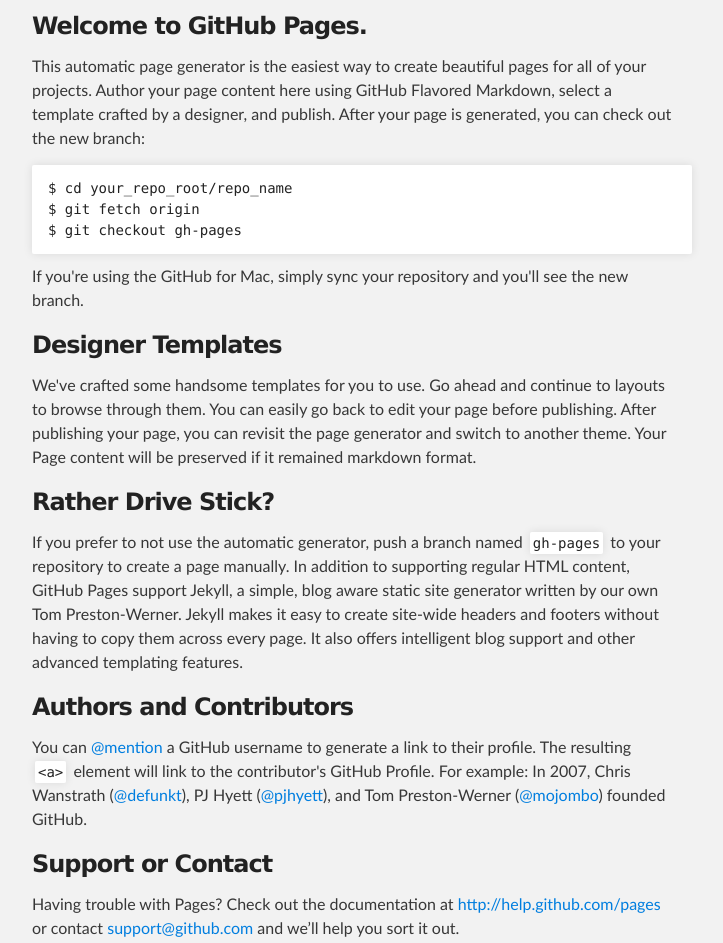
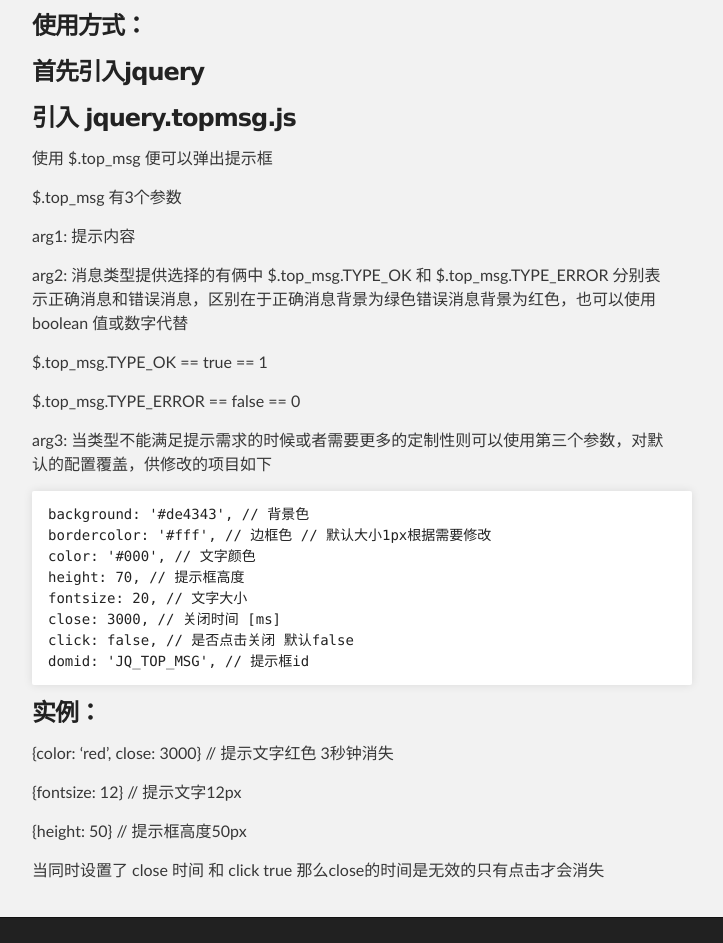
Before and after one commit to iaceob/topmsg, a plain HTML site: page index.html in a window 1280 px wide. Shown: the part 252-1195 px from the top of the page, without its empty margins (288-1011 px from the left). Drawn offline with Linux system fonts and the light colour scheme.

```diff
--- a/index.html
+++ b/index.html
@@ -32,36 +32,48 @@
     <div id="main_content_wrap" class="outer">
       <section id="main_content" class="inner">
         <h3>
-<a name="welcome-to-github-pages" class="anchor" href="#welcome-to-github-pages"><span class="octicon octicon-link"></span></a>Welcome to GitHub Pages.</h3>
+<a name="%E4%BD%BF%E7%94%A8%E6%96%B9%E5%BC%8F" class="anchor" href="#%E4%BD%BF%E7%94%A8%E6%96%B9%E5%BC%8F"><span class="octicon octicon-link"></span></a>使用方式：</h3>
 
-<p>This automatic page generator is the easiest way to create beautiful pages for all of your projects. Author your page content here using GitHub Flavored Markdown, select a template crafted by a designer, and publish. After your page is generated, you can check out the new branch:</p>
+<h3>
+<a name="%E9%A6%96%E5%85%88%E5%BC%95%E5%85%A5jquery" class="anchor" href="#%E9%A6%96%E5%85%88%E5%BC%95%E5%85%A5jquery"><span class="octicon octicon-link"></span></a>首先引入jquery</h3>
 
-<pre><code>$ cd your_repo_root/repo_name
-$ git fetch origin
-$ git checkout gh-pages
+<h3>
+<a name="%E5%BC%95%E5%85%A5-jquerytopmsgjs" class="anchor" href="#%E5%BC%95%E5%85%A5-jquerytopmsgjs"><span class="octicon octicon-link"></span></a>引入 jquery.topmsg.js</h3>
+
+<p>使用 $.top_msg 便可以弹出提示框</p>
+
+<p>$.top_msg 有3个参数</p>
+
+<p>arg1:  提示内容</p>
+
+<p>arg2:  消息类型提供选择的有俩中 $.top_msg.TYPE_OK 和 $.top_msg.TYPE_ERROR 分别表示正确消息和错误消息，区别在于正确消息背景为绿色错误消息背景为红色，也可以使用 boolean 值或数字代替</p>
+
+<p>$.top_msg.TYPE_OK  == true == 1</p>
+
+<p>$.top_msg.TYPE_ERROR == false == 0</p>
+
+<p>arg3: 当类型不能满足提示需求的时候或者需要更多的定制性则可以使用第三个参数，对默认的配置覆盖，供修改的项目如下</p>
+
+<pre><code>background: '#de4343', // 背景色
+bordercolor: '#fff', // 边框色 // 默认大小1px根据需要修改
+color: '#000', // 文字颜色
+height: 70, // 提示框高度
+fontsize: 20, // 文字大小
+close: 3000, // 关闭时间 [ms]
+click: false, // 是否点击关闭 默认false
+domid: 'JQ_TOP_MSG', // 提示框id
 </code></pre>
 
-<p>If you're using the GitHub for Mac, simply sync your repository and you'll see the new branch.</p>
+<h3>
+<a name="%E5%AE%9E%E4%BE%8B" class="anchor" href="#%E5%AE%9E%E4%BE%8B"><span class="octicon octicon-link"></span></a>实例：</h3>
 
-<h3>
-<a name="designer-templates" class="anchor" href="#designer-templates"><span class="octicon octicon-link"></span></a>Designer Templates</h3>
+<p>{color: ‘red’, close: 3000} // 提示文字红色 3秒钟消失</p>
 
-<p>We've crafted some handsome templates for you to use. Go ahead and continue to layouts to browse through them. You can easily go back to edit your page before publishing. After publishing your page, you can revisit the page generator and switch to another theme. Your Page content will be preserved if it remained markdown format.</p>
+<p>{fontsize: 12} // 提示文字12px</p>
 
-<h3>
-<a name="rather-drive-stick" class="anchor" href="#rather-drive-stick"><span class="octicon octicon-link"></span></a>Rather Drive Stick?</h3>
+<p>{height: 50} // 提示框高度50px</p>
 
-<p>If you prefer to not use the automatic generator, push a branch named <code>gh-pages</code> to your repository to create a page manually. In addition to supporting regular HTML content, GitHub Pages support Jekyll, a simple, blog aware static site generator written by our own Tom Preston-Werner. Jekyll makes it easy to create site-wide headers and footers without having to copy them across every page. It also offers intelligent blog support and other advanced templating features.</p>
-
-<h3>
-<a name="authors-and-contributors" class="anchor" href="#authors-and-contributors"><span class="octicon octicon-link"></span></a>Authors and Contributors</h3>
-
-<p>You can <a href="https://github.com/blog/821" class="user-mention">@mention</a> a GitHub username to generate a link to their profile. The resulting <code>&lt;a&gt;</code> element will link to the contributor's GitHub Profile. For example: In 2007, Chris Wanstrath (<a href="https://github.com/defunkt" class="user-mention">@defunkt</a>), PJ Hyett (<a href="https://github.com/pjhyett" class="user-mention">@pjhyett</a>), and Tom Preston-Werner (<a href="https://github.com/mojombo" class="user-mention">@mojombo</a>) founded GitHub.</p>
-
-<h3>
-<a name="support-or-contact" class="anchor" href="#support-or-contact"><span class="octicon octicon-link"></span></a>Support or Contact</h3>
-
-<p>Having trouble with Pages? Check out the documentation at <a href="http://help.github.com/pages">http://help.github.com/pages</a> or contact <a href="mailto:support@github.com">support@github.com</a> and we’ll help you sort it out.</p>
+<p>当同时设置了 close 时间 和 click true 那么close的时间是无效的只有点击才会消失</p>
       </section>
     </div>
 
```
Also changed, not shown: params.json (+1 -1 lines).
